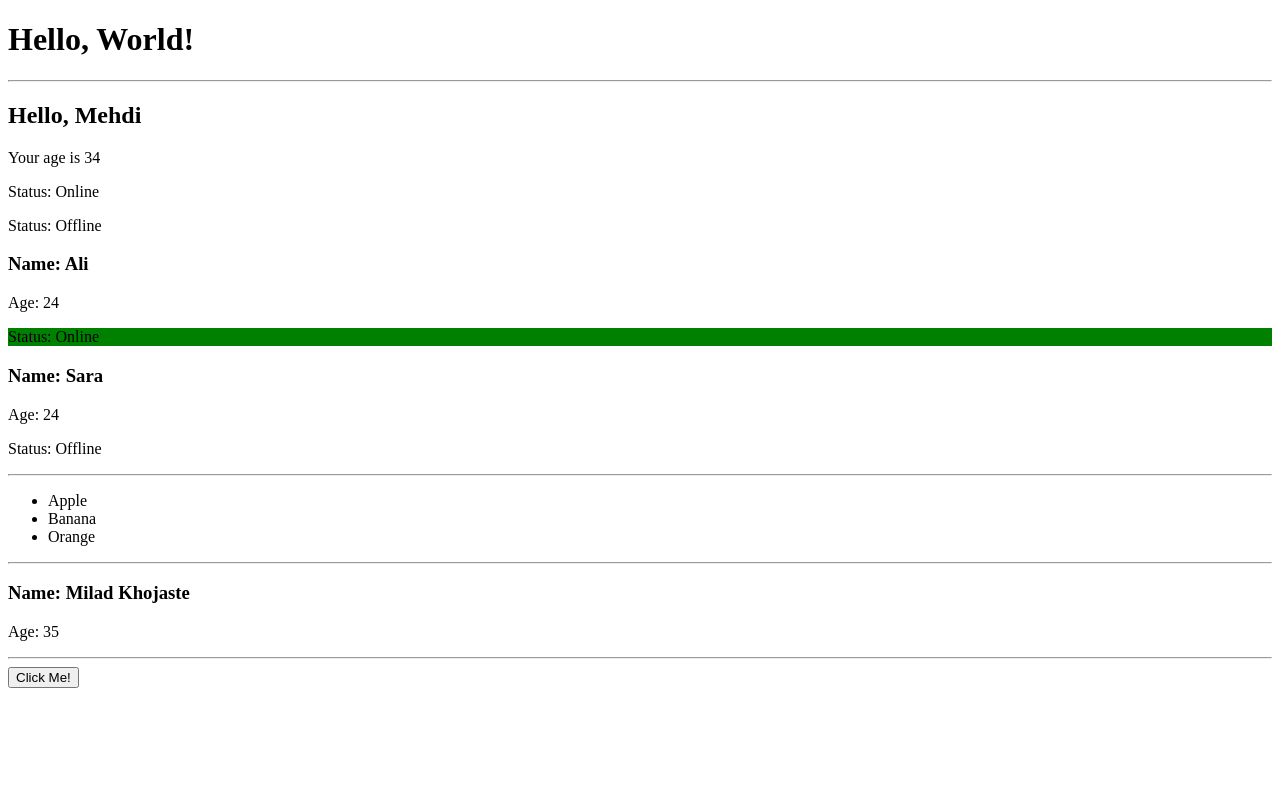
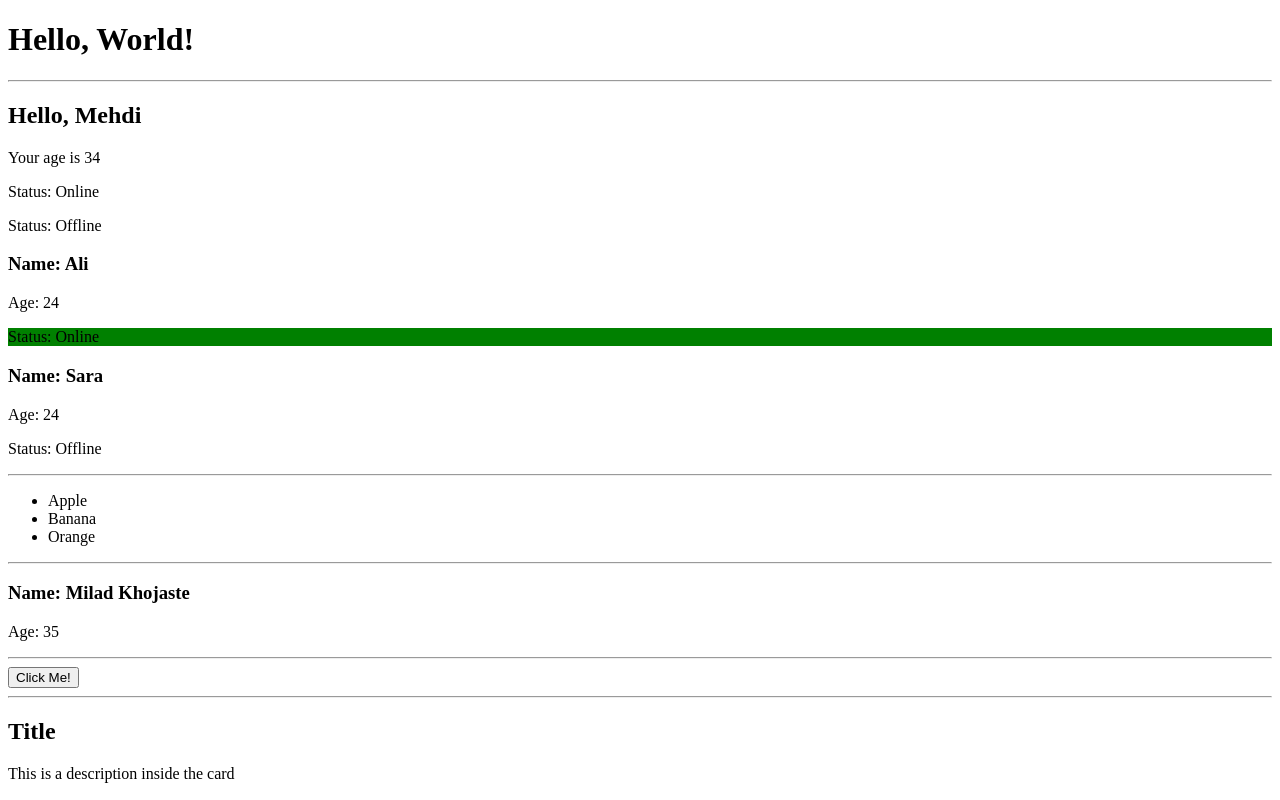
Before and after one commit to mehdijeyranii/React-props, a React (Vite) app: page / in a window 1280 px wide. Built offline with nearby package versions, Linux system fonts and the light colour scheme.

Commit message:
Send a component as a prop

```diff
--- a/src/App.tsx
+++ b/src/App.tsx
@@ -1,3 +1,5 @@
+import { ReactNode } from "react";
+
 const Greeting = ({ name }: { name: string }) => {
   return <h2>Hello, {name}</h2>;
 };
@@ -53,6 +55,10 @@ const Button = ({ onClick }: { onClick: () => void }) => {
   return <button onClick={onClick}>Click Me!</button>;
 };
 
+const Card = ({ children }: { children: ReactNode }) => {
+  return <div>{children}</div>;
+};
+
 const App = () => {
   const userData = { name: "Milad Khojaste", age: 35 };
 
@@ -76,6 +82,11 @@ const App = () => {
       <Profile user={userData} />
       <hr />
       <Button onClick={handleClick} />
+      <hr />
+      <Card>
+        <h2>Title</h2>
+        <p>This is a description inside the card</p>
+      </Card>
     </div>
   );
 };
```
